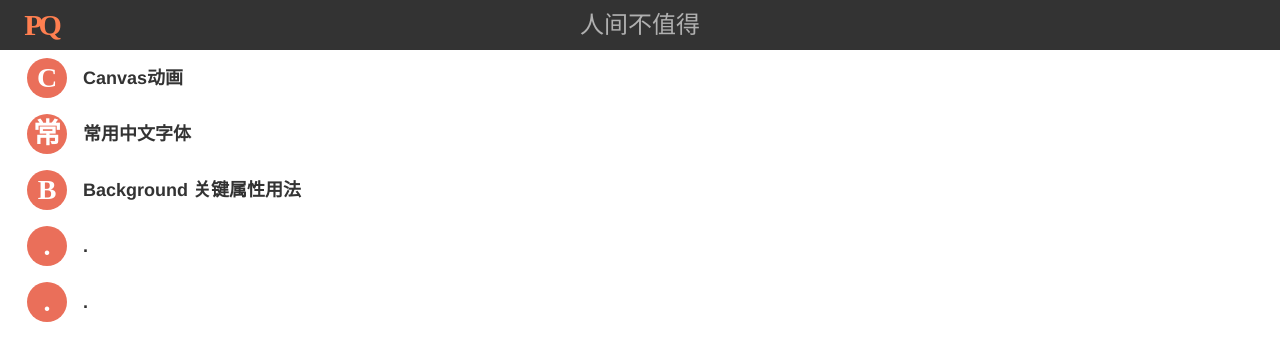
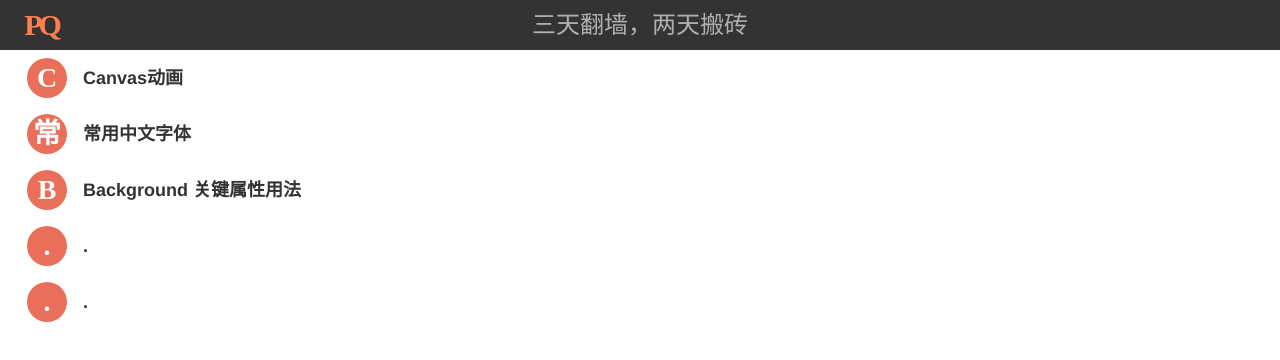
Before and after one commit to teemosauce/Canvas, a website: page index.html in a window 1280 px wide. Drawn offline with nearby package versions, Linux system fonts and the light colour scheme; files that its build step writes are made by us from their sources; files whose address does not match are found by name; a web font is replaced by a local one.

Commit message:
修改首页标题

```diff
--- a/index.html
+++ b/index.html
@@ -17,7 +17,7 @@
 
     <div class="header">
         <div class="container">
-            <div class="title">人间不值得</div>
+            <div class="title">三天翻墙，两天搬砖</div>
         </div>
     </div>
 
```
